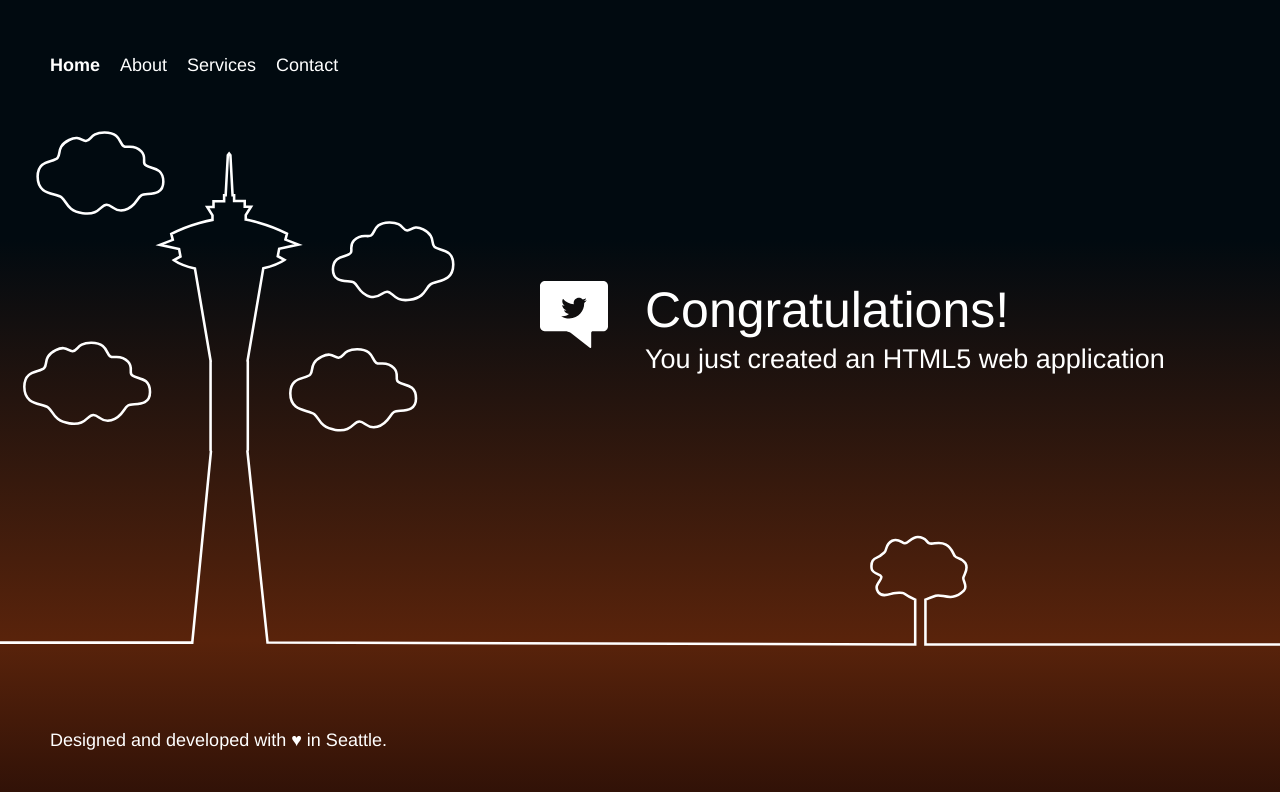
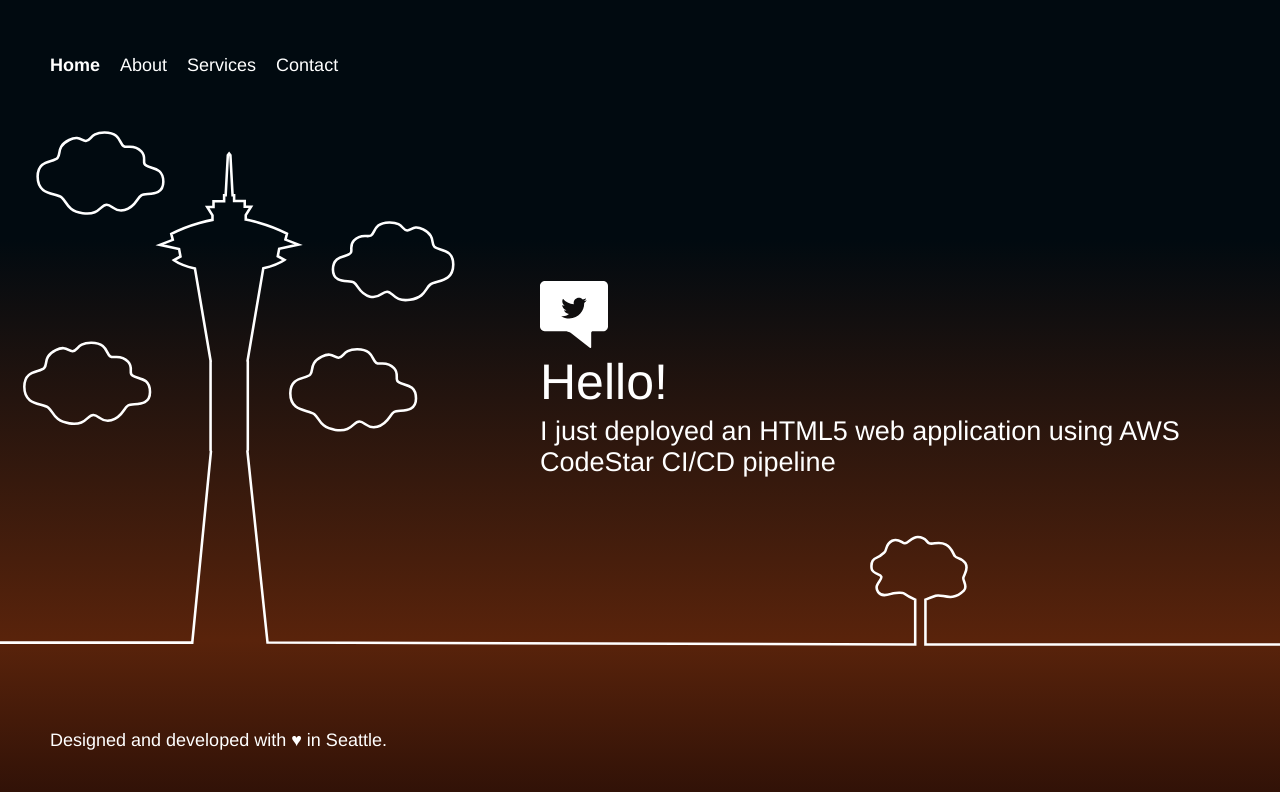
Before and after one commit to omarqouqas/CodeStarStaticWebsite, a plain HTML site: page webpage/index.html in a window 1280 px wide. Drawn offline with Linux system fonts and the light colour scheme.

Commit message:
updated index.html

```diff
--- a/webpage/index.html
+++ b/webpage/index.html
@@ -58,8 +58,8 @@
         <div class="message">
             <a class="twitter-link" href="https://twitter.com/home/?status=I%20created%20a%20project%20with%20AWS%20CodeStar!%20%23AWS%20%23AWSCodeStar%20https%3A%2F%2Faws.amazon.com%2Fcodestar"><img src="img/tweet.svg" /></a>
             <div class="text">
-                <h1>Congratulations!</h1>
-                <h2>You just created an HTML5 web application</h2>
+                <h1>Hello!</h1>
+                <h2>I just deployed an HTML5 web application using AWS CodeStar CI/CD pipeline</h2>
             </div>
         </div>
     </div>
```
